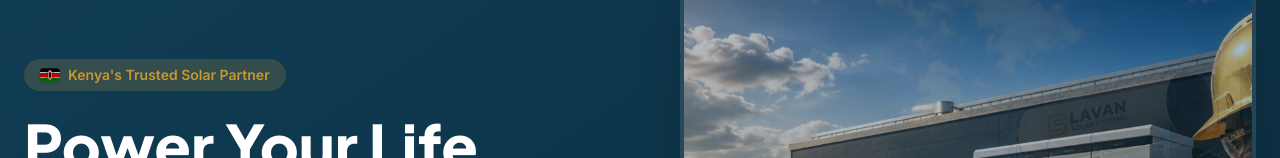
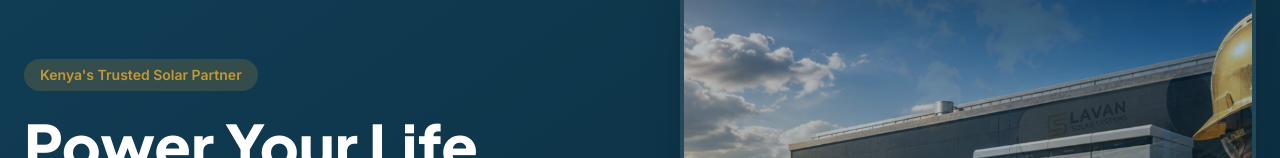
Before and after one commit to minethewordacademy-arch/lavan, a Next.js app: page / in a window 1280 px wide. Shown: the part 206-364 px from the top of the page. Built offline with nearby package versions, Linux system fonts and the light colour scheme.

Commit message:
Diaspora

```diff
--- a/app/page.tsx
+++ b/app/page.tsx
@@ -4,35 +4,6 @@ import { useState, useEffect } from 'react';
 import WatermarkImage from '@/components/WatermarkImage';
 import PartnerLogos from '@/components/PartnerLogos';
 
-// ✅ Inline Kenyan flag SVG (renders identically on every device)
-function KenyaFlag({ className = "w-5 h-4" }: { className?: string }) {
-  return (
-    <svg
-      viewBox="0 0 30 20"
-      xmlns="http://www.w3.org/2000/svg"
-      className={className}
-      aria-hidden="true"
-    >
-      {/* Black band */}
-      <rect width="30" height="6" fill="#000000" />
-      {/* White separator */}
-      <rect y="6" width="30" height="1" fill="#FFFFFF" />
-      {/* Red band */}
-      <rect y="7" width="30" height="6" fill="#BB0000" />
-      {/* White separator */}
-      <rect y="13" width="30" height="1" fill="#FFFFFF" />
-      {/* Green band */}
-      <rect y="14" width="30" height="6" fill="#006600" />
-      {/* Maasai shield (simplified) */}
-      <ellipse cx="15" cy="10" rx="3" ry="7" fill="#FFFFFF" stroke="#000000" strokeWidth="0.4" />
-      <ellipse cx="15" cy="10" rx="2" ry="5.5" fill="#BB0000" />
-      <ellipse cx="15" cy="10" rx="1" ry="3.5" fill="#000000" />
-      {/* Crossed spears */}
-      <line x1="6" y1="3" x2="24" y2="17" stroke="#000000" strokeWidth="0.6" />
-      <line x1="24" y1="3" x2="6" y2="17" stroke="#000000" strokeWidth="0.6" />
-    </svg>
-  );
-}
 
 export default function Home() {
   const slides = [
@@ -60,13 +31,13 @@ export default function Home() {
   return (
     <>
       {/* Split Hero Section */}
-      <section className="pt-36 md:pt-40 bg-gradient-to-br from-navy to-navy-dark pb-16 md:pb-24 relative overflow-hidden">
+      <section className="pt-36 md:pt-40 bg-linear-to-br from-navy to-navy-dark pb-16 md:pb-24 relative overflow-hidden">
         <div className="container mx-auto px-6 grid grid-cols-1 md:grid-cols-2 gap-12 md:gap-20 items-center">
           {/* Left Text */}
           <div className="z-10">
             {/* ✅ Kenyan flag + badge */}
             <span className="inline-flex items-center gap-2 bg-gold/20 text-gold px-4 py-1.5 rounded-full text-sm font-semibold mb-4">
-              <KenyaFlag className="w-5 h-3.5 rounded-sm shadow-sm" />
+
               <span>Kenya&apos;s Trusted Solar Partner</span>
             </span>
 
@@ -108,7 +79,7 @@ export default function Home() {
                   </div>
                 ))}
               </div>
-              <div className="absolute inset-0 bg-gradient-to-t from-navy/30 to-transparent pointer-events-none"></div>
+              <div className="absolute inset-0 bg-linear-to-t from-navy/30 to-transparent pointer-events-none"></div>
               <div className="absolute bottom-4 left-1/2 transform -translate-x-1/2 flex gap-3 z-20">
                 {slides.map((_, index) => (
                   <button
--- a/app/services/energy-engineering/page.tsx
+++ b/app/services/energy-engineering/page.tsx
@@ -11,6 +11,7 @@ export const metadata: Metadata = {
 export default function EnergyEngineeringPage() {
   return (
     <div className="pt-36 md:pt-40 bg-white">
+      {/* HERO */}
       <div className="relative h-100 md:h-125 overflow-hidden">
         <WatermarkImage
           src="/images/services/energy-engineering/solarpanel-engineering.jpg"
@@ -33,12 +34,13 @@ export default function EnergyEngineeringPage() {
         </div>
       </div>
 
+      {/* WHAT WE DO */}
       <section className="py-20">
         <div className="container mx-auto px-6 max-w-5xl">
           <h2 className="text-3xl md:text-4xl font-extrabold text-navy mb-8 text-center">
             What We Do
           </h2>
-          <p className="text-gray-700 text-lg mb-12 text-center max-w-3xl mx-auto">
+          <p className="text-gray-700 text-lg text-center max-w-3xl mx-auto">
             Lavan Solar Systems Limited provides end-to-end solar solutions
             designed to reduce electricity costs, improve energy reliability,
             and support long-term sustainability goals. Our visible service
@@ -49,6 +51,38 @@ export default function EnergyEngineeringPage() {
         </div>
       </section>
 
+      {/* ✅ DIASPORA CARD — NOW IMMEDIATELY AFTER WHAT WE DO */}
+      <section className="pb-20 bg-white">
+        <div className="container mx-auto px-6 max-w-6xl">
+          <Link
+            href="/diaspora-solar-project-management"
+            className="block bg-gradient-to-br from-navy to-navy-light p-10 rounded-3xl shadow-2xl hover:shadow-3xl transition transform hover:-translate-y-1 border-l-4 border-gold"
+          >
+            <div className="grid grid-cols-1 md:grid-cols-3 gap-6 items-center">
+              <div className="md:col-span-2">
+                <span className="inline-block bg-gold/20 text-gold px-3 py-1 rounded-full text-xs font-bold uppercase tracking-wide mb-3">
+                  For Kenyans Abroad
+                </span>
+                <h3 className="text-2xl md:text-3xl font-extrabold text-white mb-3">
+                  Diaspora Solar Project Management &amp; Owner Representation
+                </h3>
+                <p className="text-white/80 leading-relaxed">
+                  Independent solar project review, equipment verification,
+                  installation oversight and documented handover — for overseas
+                  clients building or renovating property in Kenya.
+                </p>
+              </div>
+              <div className="text-center md:text-right">
+                <span className="inline-block bg-gold text-navy px-6 py-3 rounded-full font-bold">
+                  Learn More →
+                </span>
+              </div>
+            </div>
+          </Link>
+        </div>
+      </section>
+
+      {/* OUR ENGINEERING SERVICES */}
       <section className="py-20 bg-light-bg">
         <div className="container mx-auto px-6 max-w-6xl">
           <h2 className="text-3xl md:text-4xl font-extrabold text-navy mb-12 text-center">
@@ -109,7 +143,6 @@ export default function EnergyEngineeringPage() {
                 key={service.title}
                 className="bg-white p-8 rounded-2xl shadow-lg border-b-4 border-gold hover:shadow-2xl transition"
               >
-                {/* Replaced emoji with SVG checkmark in gold circle */}
                 <div className="w-10 h-10 bg-gold rounded-full flex items-center justify-center mb-4">
                   <svg
                     className="w-5 h-5 text-white"
@@ -134,37 +167,8 @@ export default function EnergyEngineeringPage() {
           </div>
         </div>
       </section>
-      {/* Diaspora Solar Project Management — Campaign Card */}
-      <section className="py-12 bg-white">
-        <div className="container mx-auto px-6 max-w-6xl">
-          <Link
-            href="/diaspora-solar-project-management"
-            className="block bg-gradient-to-br from-navy to-navy-light p-10 rounded-3xl shadow-2xl hover:shadow-3xl transition transform hover:-translate-y-1 border-l-4 border-gold"
-          >
-            <div className="grid grid-cols-1 md:grid-cols-3 gap-6 items-center">
-              <div className="md:col-span-2">
-                <span className="inline-block bg-gold/20 text-gold px-3 py-1 rounded-full text-xs font-bold uppercase tracking-wide mb-3">
-                  For Kenyans Abroad
-                </span>
-                <h3 className="text-2xl md:text-3xl font-extrabold text-white mb-3">
-                  Diaspora Solar Project Management & Owner Representation
-                </h3>
-                <p className="text-white/80 leading-relaxed">
-                  Independent solar project review, equipment verification,
-                  installation oversight and documented handover — for overseas
-                  clients building or renovating property in Kenya.
-                </p>
-              </div>
-              <div className="text-center md:text-right">
-                <span className="inline-block bg-gold text-navy px-6 py-3 rounded-full font-bold">
-                  Learn More →
-                </span>
-              </div>
-            </div>
-          </Link>
-        </div>
-      </section>
 
+      {/* PRODUCTS WE DESIGN WITH */}
       <section className="py-20">
         <div className="container mx-auto px-6">
           <h2 className="text-3xl md:text-4xl font-extrabold text-navy mb-12 text-center">
@@ -211,6 +215,7 @@ export default function EnergyEngineeringPage() {
         </div>
       </section>
 
+      {/* CTA */}
       <section className="py-20 bg-navy">
         <div className="container mx-auto px-6 text-center max-w-3xl">
           <h2 className="text-3xl md:text-4xl font-extrabold text-white mb-4">
--- a/components/DiasporaLanding.tsx
+++ b/components/DiasporaLanding.tsx
@@ -6,12 +6,12 @@ import WatermarkImage from "@/components/WatermarkImage";
 // ============================================================
 function Hero() {
   return (
-    <section className="pt-36 md:pt-40 pb-16 md:pb-24 bg-gradient-to-br from-navy to-navy-dark relative overflow-hidden">
+    <section className="pt-36 md:pt-40 pb-16 md:pb-24 bg-linear-to-br from-navy to-navy-dark relative overflow-hidden">
       <div className="container mx-auto px-6 grid grid-cols-1 md:grid-cols-2 gap-10 md:gap-16 items-center">
         {/* Left — Copy */}
         <div className="z-10">
           <span className="inline-block bg-gold/20 text-gold px-4 py-1 rounded-full text-sm font-semibold mb-4">
-            🌍 For Kenyans Abroad
+            For Kenyans Abroad
           </span>
           <h1 className="text-4xl md:text-5xl lg:text-6xl font-extrabold text-white leading-tight mb-6">
             Managing a Solar Project in Kenya From Abroad
--- a/components/Footer.tsx
+++ b/components/Footer.tsx
@@ -14,10 +14,10 @@ const quickLinks = [
 
 const divisionLinks = [
   // ✅ Diaspora landing page added as top item
-  { href: '/diaspora-solar-project-management', label: '🌍 Diaspora Project Management' },
   { href: '/services/energy-engineering', label: 'Energy Engineering' },
   { href: '/services/solar-pv', label: 'Solar PV Systems' },
   { href: '/services/thermal-energy', label: 'Thermal Energy' },
+  { href: '/diaspora-solar-project-management', label: 'Diaspora Project Management' },
   { href: '/quote', label: 'Get a Quote' },
 ];
 
--- a/components/Navbar.tsx
+++ b/components/Navbar.tsx
@@ -17,8 +17,6 @@ const divisions = [
     href: '/services/energy-engineering',
     label: 'Energy Engineering',
     services: [
-      // ✅ Diaspora landing page added as top item (high-visibility campaign)
-      { label: '🌍 Diaspora Project Management', href: '/diaspora-solar-project-management' },
       { label: 'Energy Audit & Consultancy', href: '/services/energy-audit' },
       { label: 'System Design', href: '/services/energy-engineering' },
       { label: 'Load Assessments', href: '/services/energy-engineering' },
```
